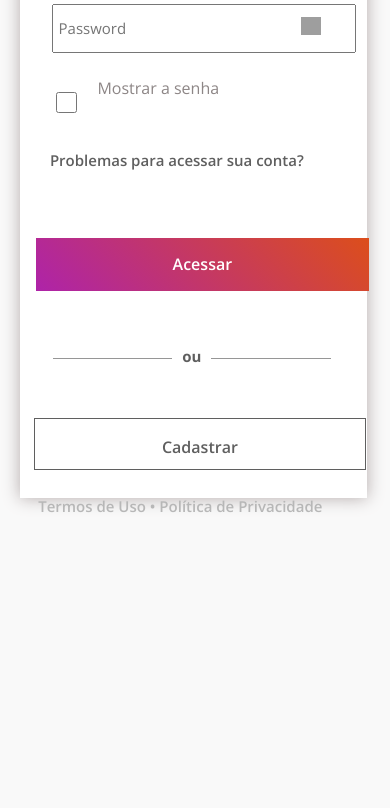
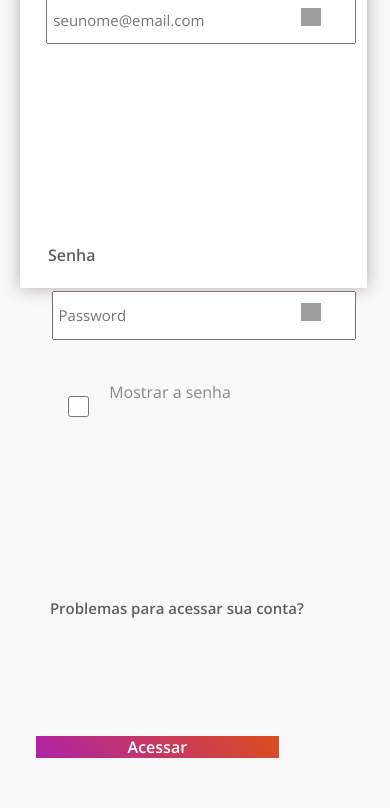
Before and after one commit to esthervbac/axion-login-page, a React (Create React App) app: page / in a window 390 px wide. Shown: the part 464-1272 px from the top of the page. Before the commit the page ends 1138 px from the top, so only its background shows below. Built offline with nearby package versions, Linux system fonts and the light colour scheme; grey boxes are pictures that could not be loaded.

Commit message:
CSS da parte de login - finalizando.

```diff
--- a/public/index.html
+++ b/public/index.html
@@ -20,6 +20,5 @@
   <body>
     <noscript>You need to enable JavaScript to run this app.</noscript>
     <div id="root"></div>
-    <script src="https://kit.fontawesome.com/8f5d20626b.js" crossorigin="anonymous"></script>
     </body>
 </html>
--- a/src/Componentes/LoginForm/LoginForm.js
+++ b/src/Componentes/LoginForm/LoginForm.js
@@ -49,7 +49,6 @@ export default class LoginForm extends Component {
                 <div className="card-cadastro">
                     <form className="cadastro" name="formulario" onSubmit={this.handleSubmit.bind(this)}>
                         <img src={Logo} alt="Logo Orange" />
-                        {/* <h2 className="user-info">Seu Cadastro foi realizado com sucesso!</h2> */}
                         <div className="inputLabel">
                             <label>Email</label>
                             <input
--- a/src/css/cadastro.css
+++ b/src/css/cadastro.css
@@ -21,12 +21,14 @@
 
 .card-cadastro {
     max-width: 405px;
-    height: 655px;
+    max-height: 690px;
+    height: 100%;
     width: 100%;
     background-color: #ffffff;
     box-shadow: 0 0 1em rgb(179, 170, 170);
     position: absolute;
-    margin-top: 7.4vh;;
+    margin-top: 7.4vh;
+    ;
     margin-left: 12.6vw;
     margin-bottom: 2vh;
 }
@@ -77,7 +79,7 @@
 }
 
 .inputLabel img {
-    position:absolute;
+    position: absolute;
     bottom: -0.8vw;
     right: 60px;
     width: 20px;
@@ -457,6 +459,181 @@ h4 {
     }
 }
 
+@media screen and (max-width: 740px) {
+    .card-cadastro {
+        margin-left: 19.6vw;
+        height: 900px;
+    }
+
+    .inputLabel {
+        margin-left: 0.5vw;
+        margin-top: 21vh;
+    }
+
+    .cadastro label {
+        margin-top: 0.6vh;
+    }
+
+    .cadastro input {
+        margin-top: 11vh;
+    }
+
+    .inputMostrarSenha {
+        margin-top: 1vh;
+        margin-left: 1vw;
+    }
+
+    .inputMostrarSenha input {
+        width: 200%;
+        margin-left: -16vw;
+        margin-top: 20vh;
+    }
+
+    .inputMostrarSenha span {
+        margin-left: -19.9vw;
+        margin-top: 19.8vh;
+    }
+
+    p {
+        margin-top: 21vh;
+        margin-left: 3.6vw;
+    }
+
+    .cadastro button {
+        width: 65%;
+        margin-left: 5vw;
+        margin-top: 12vh;
+    }
+
+    .linha-login {
+        width: 65%;
+        margin-left: 5.4vw;
+        margin-top: 18vh;
+    }
+
+    .btn-login-cadastro {
+        width: 65%;
+        margin-left: 11vh;
+        margin-top: 16vh;
+    }
+
+    h4.termos-texto {
+        margin-left: 1.6vw;
+        margin-top: 14vh;
+    }
+}
+
+@media screen and (max-width: 653px) {
+    .card-cadastro {
+        margin-left: 19.6vw;
+    }
+
+    .inputLabel {
+        margin-left: 0.5vw;
+        margin-top: 21vh;
+    }
+
+    .inputMostrarSenha {
+        margin-top: 1vh;
+    }
+
+    .inputMostrarSenha input {
+        width: 200%;
+        margin-left: -16vw;
+        margin-top: 20vh;
+    }
+
+    .inputMostrarSenha span {
+        margin-left: -19.9vw;
+        margin-top: 20.8vh;
+    }
+
+    p {
+        margin-top: 21vh;
+        margin-left: 3.6vw;
+    }
+
+    .cadastro button {
+        width: 70%;
+        margin-left: 5vw;
+        margin-top: 11vh;
+    }
+
+    .linha-login {
+        width: 70%;
+        margin-left: 4.4vw;
+        margin-top: 18vh;
+    }
+
+    .btn-login-cadastro {
+        width: 70%;
+        margin-left: 10vh;
+        margin-top: 16vh;
+    }
+
+    h4.termos-texto {
+        margin-left: 4.6vw;
+        margin-top: 14vh;
+    }
+}
+
+
+
+@media screen and (max-width: 653px) {
+    .card-cadastro {
+        margin-left: 19.6vw;
+    }
+
+    .inputLabel {
+        margin-left: 0.5vw;
+        margin-top: 21vh;
+    }
+
+    .inputMostrarSenha {
+        margin-top: 1vh;
+    }
+
+    .inputMostrarSenha input {
+        width: 200%;
+        margin-left: -16vw;
+        margin-top: 20vh;
+    }
+
+    .inputMostrarSenha span {
+        margin-left: -19.9vw;
+        margin-top: 20.8vh;
+    }
+
+    p {
+        margin-top: 21vh;
+        margin-left: 3.6vw;
+    }
+
+    .cadastro button {
+        width: 70%;
+        margin-left: 5vw;
+        margin-top: 11vh;
+    }
+
+    .linha-login {
+        width: 70%;
+        margin-left: 4.4vw;
+        margin-top: 18vh;
+    }
+
+    .btn-login-cadastro {
+        width: 70%;
+        margin-left: 10vh;
+        margin-top: 16vh;
+    }
+
+    h4.termos-texto {
+        margin-left: 4.6vw;
+        margin-top: 14vh;
+    }
+}
+
+
 @media screen and (max-width: 600px) {
     .card-cadastro {
         margin-left: 17.4vh;
@@ -565,8 +742,75 @@ h4 {
     h4.termos-texto {
         margin-left: 7.6vw;
     }
- }
- @media screen and (max-width: 280px) {
+}
+
+@media screen and (max-width: 360px) {
+    .cadastro {
+        margin-left: -3vw;
+    }
+
+    .inputLabel {
+        margin-top: 1vh;
+    }
+
+    .inputLabel img {
+        right: 20px;
+    }
+
+    .cadastro label {
+        margin-top: -0.4vh;
+        margin-left: 12.6vw;
+    }
+
+    .cadastro input {
+        width: 88%;
+        margin-top: 5.2vh;
+        margin-left: -17.3vw;
+    }
+
+    .inputMostrarSenha {
+        margin-top: -3vh;
+        margin-left: -9vw;
+    }
+
+    .inputMostrarSenha span {
+        margin-top: 4.8vh;
+    }
+
+    p {
+        margin-left: 9.6vw;
+        margin-top: 7vh;
+    }
+
+    .cadastro button {
+        margin-left: 10vw;
+        width: 80%;
+        margin-top: 0vh;
+    }
+
+    .linha-login {
+        margin-left: 10.4vw;
+        width: 80%;
+        margin-top: 8vh;
+    }
+
+    .btn-login-cadastro {
+        margin-left: 5vh;
+        width: 80%;
+        margin-top: 6vh;
+    }
+
+    .card-cadastro {
+        max-height: 830px;
+    }
+
+    h4.termos-texto {
+        margin-left: 14.6vw;
+        margin-top: 6vh;
+    }
+}
+
+@media screen and (max-width: 280px) {
     .cadastro {
         margin-left: -7vw;
     }
@@ -577,9 +821,38 @@ h4 {
     }
 
     .cadastro input {
-       width: 88%;
-       margin-top: 5.2vh;
+        width: 88%;
+        margin-top: 5.2vh;
         margin-left: -17.3vw;
+    }
 
-   }
+    .inputMostrarSenha span {
+        margin-top: 4.6vh;
+    }
+
+    p {
+        margin-left: 13.6vw;
+    }
+
+    .cadastro button {
+        margin-left: 13vw;
+        width: 85%;
+    }
+
+    .linha-login {
+        margin-left: 15.4vw;
+    }
+
+    .btn-login-cadastro {
+        margin-left: 6vh;
+        width: 85%;
+    }
+
+    .card-cadastro {
+        max-height: 830px;
+    }
+
+    h4.termos-texto {
+        margin-left: 14.6vw;
+    }
 }
--- a/src/css/home.css
+++ b/src/css/home.css
@@ -27,6 +27,4 @@
     }
 }
 
-@media screen and (max-width: 600px) {
-
-}
+@media screen and (max-width: 600px) {}
--- a/src/css/loginform.css
+++ b/src/css/loginform.css
@@ -5,12 +5,14 @@
 
 .card-cadastro {
     max-width: 405px;
+    max-height: 690px;
     height: 100%;
     width: 100%;
     background-color: #ffffff;
     box-shadow: 0 0 1em rgb(179, 170, 170);
     position: absolute;
-    margin-top: 7.4vh;;
+    margin-top: 7.4vh;
+    ;
     margin-left: 12.6vw;
     margin-bottom: 2vh;
 }
@@ -61,7 +63,7 @@
 }
 
 .inputLabel img {
-    position:absolute;
+    position: absolute;
     bottom: -0.8vw;
     right: 60px;
     width: 20px;
@@ -466,6 +468,125 @@ h4.termos-texto {
     }
 }
 
+@media screen and (max-width: 740px) {
+    .card-cadastro {
+        margin-left: 19.6vw;
+        height: 900px;
+    }
+
+    .inputLabel {
+        margin-left: 0.5vw;
+        margin-top: 21vh;
+    }
+
+    .cadastro label {
+        margin-top: 0.6vh;
+    }
+
+    .cadastro input {
+        margin-top: 11vh;
+    }
+
+    .inputMostrarSenha {
+        margin-top: 1vh;
+        margin-left: 1vw;
+    }
+
+    .inputMostrarSenha input {
+        width: 200%;
+        margin-left: -16vw;
+        margin-top: 20vh;
+    }
+
+    .inputMostrarSenha span {
+        margin-left: -19.9vw;
+        margin-top: 19.8vh;
+    }
+
+    p {
+        margin-top: 21vh;
+        margin-left: 3.6vw;
+    }
+
+    .cadastro button {
+        width: 65%;
+        margin-left: 5vw;
+        margin-top: 12vh;
+    }
+
+    .linha-login {
+        width: 65%;
+        margin-left: 5.4vw;
+        margin-top: 18vh;
+    }
+
+    .btn-login-cadastro {
+        width: 65%;
+        margin-left: 11vh;
+        margin-top: 16vh;
+    }
+
+    h4.termos-texto {
+        margin-left: 1.6vw;
+        margin-top: 14vh;
+    }
+}
+
+@media screen and (max-width: 653px) {
+    .card-cadastro {
+        margin-left: 19.6vw;
+    }
+
+    .inputLabel {
+        margin-left: 0.5vw;
+        margin-top: 21vh;
+    }
+
+    .inputMostrarSenha {
+        margin-top: 1vh;
+    }
+
+    .inputMostrarSenha input {
+        width: 200%;
+        margin-left: -16vw;
+        margin-top: 20vh;
+    }
+
+    .inputMostrarSenha span {
+        margin-left: -19.9vw;
+        margin-top: 20.8vh;
+    }
+
+    p {
+        margin-top: 21vh;
+        margin-left: 3.6vw;
+    }
+
+    .cadastro button {
+        width: 70%;
+        margin-left: 5vw;
+        margin-top: 11vh;
+    }
+
+    .linha-login {
+        width: 70%;
+        margin-left: 4.4vw;
+        margin-top: 18vh;
+    }
+
+    .btn-login-cadastro {
+        width: 70%;
+        margin-left: 10vh;
+        margin-top: 16vh;
+    }
+
+    h4.termos-texto {
+        margin-left: 4.6vw;
+        margin-top: 14vh;
+    }
+}
+
+
 @media screen and (max-width: 600px) {
     .card-cadastro {
         margin-left: 17.4vh;
@@ -574,9 +695,75 @@ h4.termos-texto {
     h4.termos-texto {
         margin-left: 7.6vw;
     }
- }
+}
 
- @media screen and (max-width: 280px) {
+@media screen and (max-width: 360px) {
+    .cadastro {
+        margin-left: -3vw;
+    }
+
+    .inputLabel {
+        margin-top: 1vh;
+    }
+
+    .inputLabel img {
+        right: 20px;
+    }
+
+    .cadastro label {
+        margin-top: -0.4vh;
+        margin-left: 12.6vw;
+    }
+
+    .cadastro input {
+        width: 88%;
+        margin-top: 5.2vh;
+        margin-left: -17.3vw;
+    }
+
+    .inputMostrarSenha {
+        margin-top: -3vh;
+        margin-left: -9vw;
+    }
+
+    .inputMostrarSenha span {
+        margin-top: 4.8vh;
+    }
+
+    p {
+        margin-left: 9.6vw;
+        margin-top: 7vh;
+    }
+
+    .cadastro button {
+        margin-left: 10vw;
+        width: 80%;
+        margin-top: 0vh;
+    }
+
+    .linha-login {
+        margin-left: 10.4vw;
+        width: 80%;
+        margin-top: 8vh;
+    }
+
+    .btn-login-cadastro {
+        margin-left: 5vh;
+        width: 80%;
+        margin-top: 6vh;
+    }
+
+    .card-cadastro {
+        max-height: 830px;
+    }
+
+    h4.termos-texto {
+        margin-left: 14.6vw;
+        margin-top: 6vh;
+    }
+}
+
+@media screen and (max-width: 280px) {
     .cadastro {
         margin-left: -7vw;
     }
@@ -587,9 +774,38 @@ h4.termos-texto {
     }
 
     .cadastro input {
-       width: 88%;
-       margin-top: 5.2vh;
+        width: 88%;
+        margin-top: 5.2vh;
         margin-left: -17.3vw;
+    }
 
-   }
+    .inputMostrarSenha span {
+        margin-top: 4.6vh;
+    }
+
+    p {
+        margin-left: 13.6vw;
+    }
+
+    .cadastro button {
+        margin-left: 13vw;
+        width: 85%;
+    }
+
+    .linha-login {
+        margin-left: 15.4vw;
+    }
+
+    .btn-login-cadastro {
+        margin-left: 6vh;
+        width: 85%;
+    }
+
+    .card-cadastro {
+        max-height: 830px;
+    }
+
+    h4.termos-texto {
+        margin-left: 14.6vw;
+    }
 }
```
